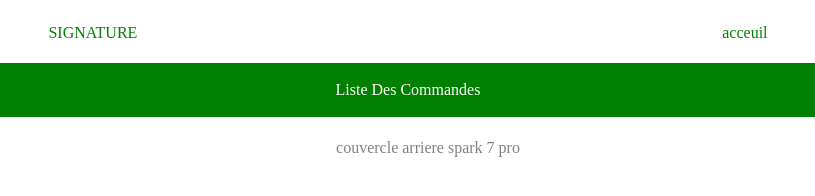
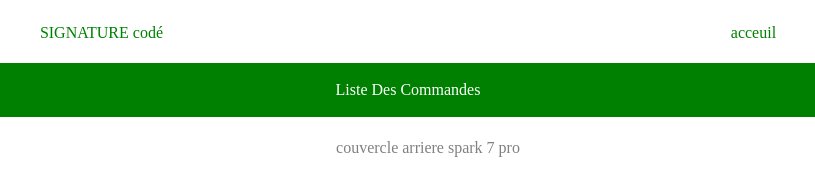
Before and after one commit to signaturecode/commande, a plain HTML site: page index.html in a window 1280 px wide. Shown: the full height of the page, 232-1047 px from the left. Drawn offline with Linux system fonts and the light colour scheme.

Commit message:
edit title

```diff
--- a/index.html
+++ b/index.html
@@ -10,7 +10,7 @@
 <body>
     <header>
         <div>
-            <span class="logo">SIGNATURE</span>
+            <span class="logo">SIGNATURE codé</span>
        </div>
         <nav>
           <ul>
```
